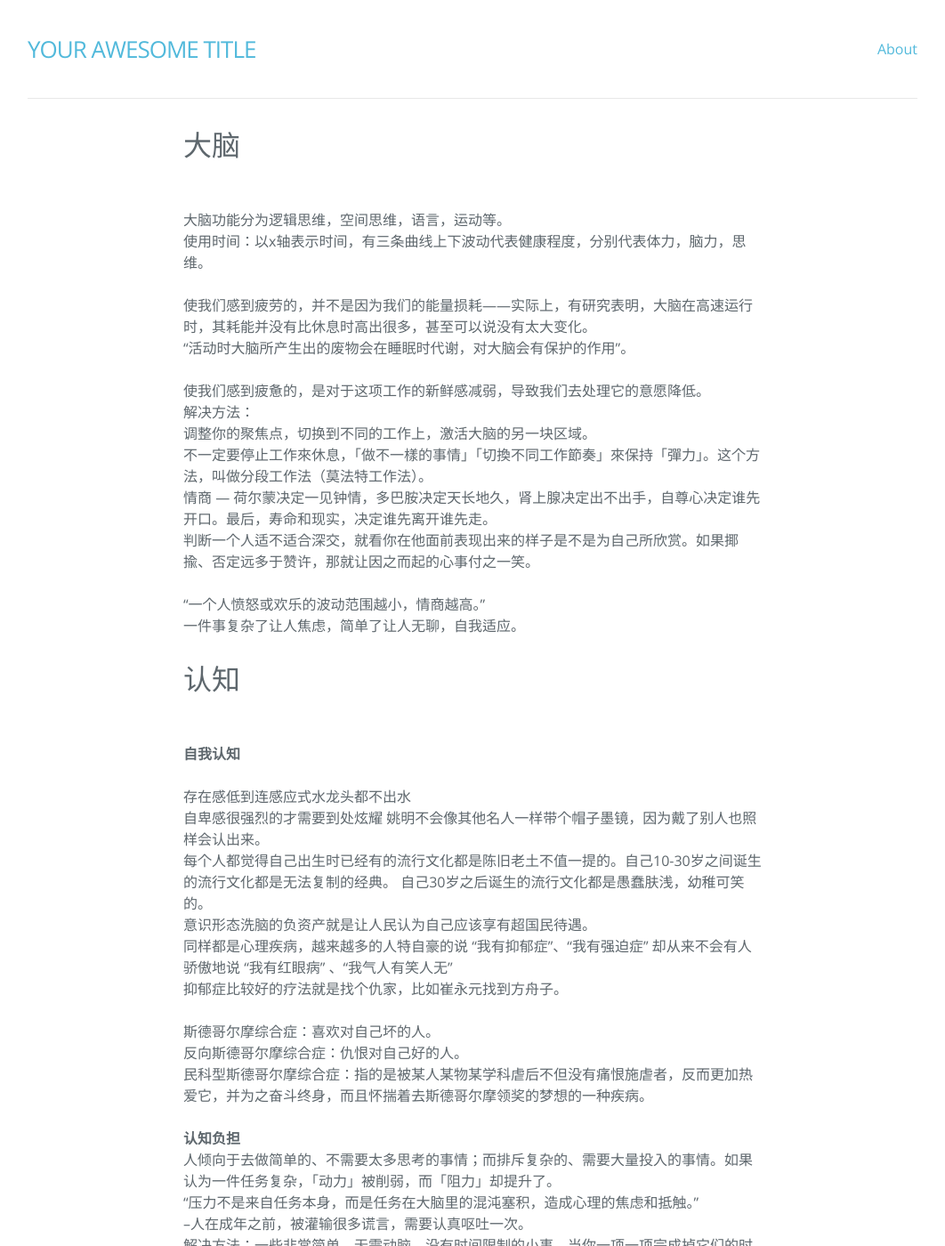
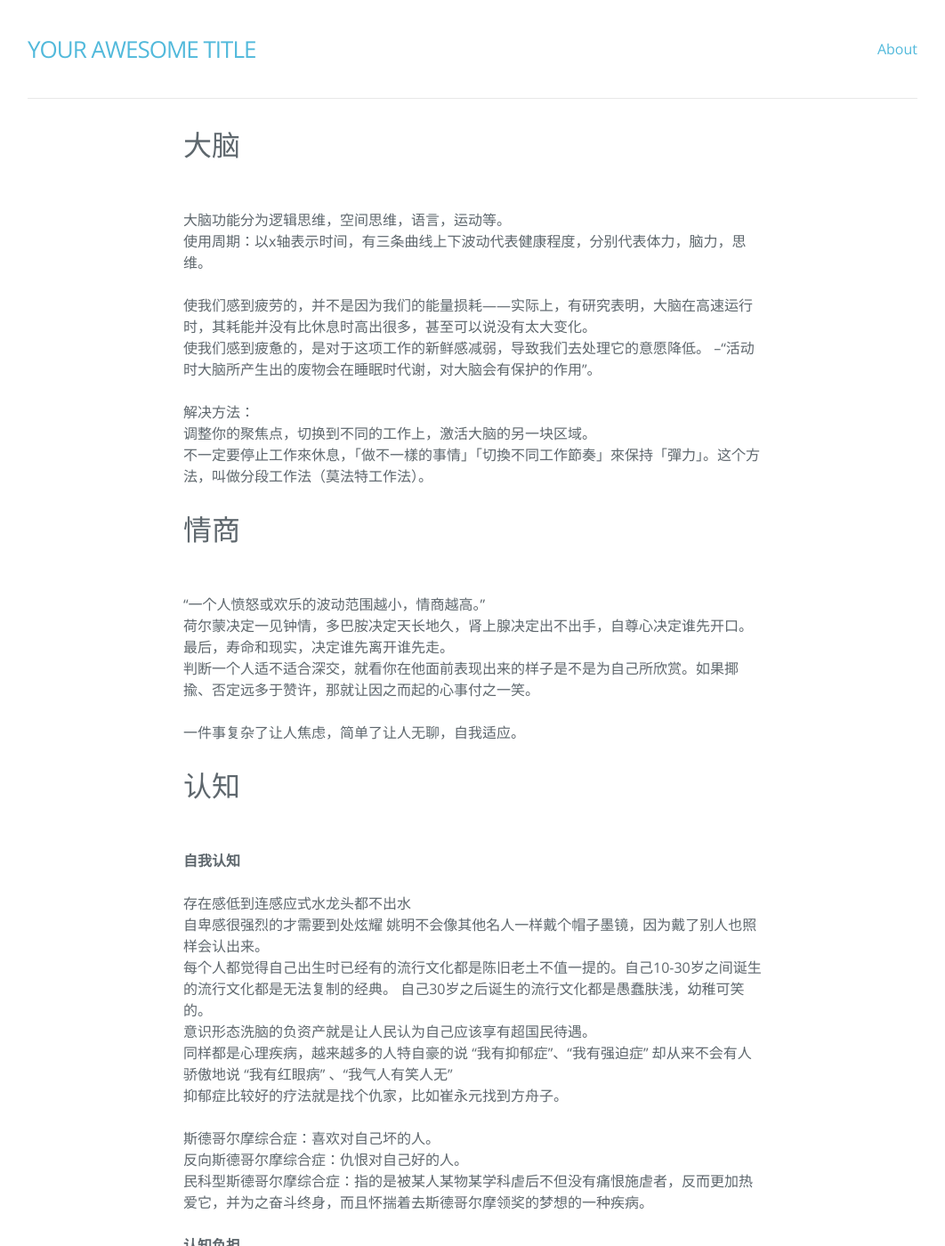
Before and after one commit to hebbank/aceo, a Jekyll site: the page built from _posts/2017-04-16-jt.md, in a window 1280 px wide and 1400 px high, scrolled down 503 px. Shown: the whole window at 89% size, without its empty margins (109-1171 px from the left). Built offline with Jekyll 4.4.1, drawn with Linux system fonts in a browser that asks for light colours; nearby versions of some CDN libraries.

Commit message:
Update 心灵鸡汤

```diff
--- a/_posts/2017-04-16-jt.md
+++ b/_posts/2017-04-16-jt.md
@@ -15,21 +15,22 @@ tags: 鸡汤
 大脑
 ---
 大脑功能分为逻辑思维，空间思维，语言，运动等。
-使用时间：以x轴表示时间，有三条曲线上下波动代表健康程度，分别代表体力，脑力，思维。
+使用周期：以x轴表示时间，有三条曲线上下波动代表健康程度，分别代表体力，脑力，思维。
 
 使我们感到疲劳的，并不是因为我们的能量损耗——实际上，有研究表明，大脑在高速运行时，其耗能并没有比休息时高出很多，甚至可以说没有太大变化。
-“活动时大脑所产生出的废物会在睡眠时代谢，对大脑会有保护的作用”。
+使我们感到疲惫的，是对于这项工作的新鲜感减弱，导致我们去处理它的意愿降低。
+--“活动时大脑所产生出的废物会在睡眠时代谢，对大脑会有保护的作用”。
 
-使我们感到疲惫的，是对于这项工作的新鲜感减弱，导致我们去处理它的意愿降低。
 解决方法：
 调整你的聚焦点，切换到不同的工作上，激活大脑的另一块区域。
 不一定要停止工作來休息，「做不一樣的事情」「切換不同工作節奏」來保持「彈力」。这个方法，叫做分段工作法（莫法特工作法）。
+
 情商
 ---
+“一个人愤怒或欢乐的波动范围越小，情商越高。”
 荷尔蒙决定一见钟情，多巴胺决定天长地久，肾上腺决定出不出手，自尊心决定谁先开口。最后，寿命和现实，决定谁先离开谁先走。
 判断一个人适不适合深交，就看你在他面前表现出来的样子是不是为自己所欣赏。如果揶揄、否定远多于赞许，那就让因之而起的心事付之一笑。
 
-“一个人愤怒或欢乐的波动范围越小，情商越高。”
 一件事复杂了让人焦虑，简单了让人无聊，自我适应。
 
 认知
@@ -37,7 +38,7 @@ tags: 鸡汤
 **自我认知**
 
 存在感低到连感应式水龙头都不出水
-自卑感很强烈的才需要到处炫耀  姚明不会像其他名人一样带个帽子墨镜，因为戴了别人也照样会认出来。
+自卑感很强烈的才需要到处炫耀  姚明不会像其他名人一样戴个帽子墨镜，因为戴了别人也照样会认出来。
 每个人都觉得自己出生时已经有的流行文化都是陈旧老土不值一提的。自己10-30岁之间诞生的流行文化都是无法复制的经典。 自己30岁之后诞生的流行文化都是愚蠢肤浅，幼稚可笑的。
 意识形态洗脑的负资产就是让人民认为自己应该享有超国民待遇。
 同样都是心理疾病，越来越多的人特自豪的说 “我有抑郁症”、“我有强迫症” 却从来不会有人骄傲地说 “我有红眼病” 、“我气人有笑人无”
```
